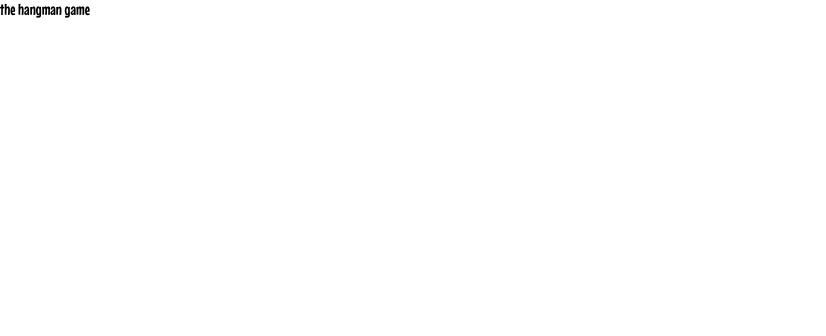
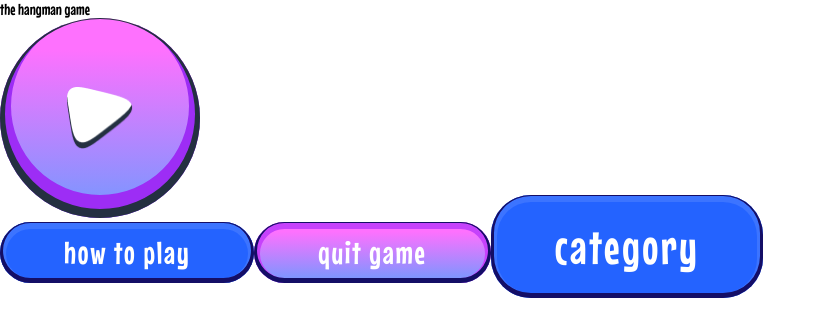
Before and after one commit to dan-nitu/hangman-game, a Vue app: page / in a window 1280 px wide. Shown: the top 336 px of the page, without its empty margins (0-826 px from the left). Built offline with nearby package versions, Linux system fonts and the light colour scheme.

Commit message:
button vue component, button primary, secondary, play, category variants

```diff
--- a/src/assets/scss/_fonts.scss
+++ b/src/assets/scss/_fonts.scss
@@ -1,5 +1,5 @@
 @font-face {
-  font-family: 'MouseMemoirs';
+  font-family: 'MousMemoirs';
   src: url('../fonts/MouseMemoirs-Regular.ttf') format('truetype-variations');
   font-weight: 200 1000;
   font-style: normal;
--- a/src/assets/scss/_layout.scss
+++ b/src/assets/scss/_layout.scss
@@ -1,3 +1,3 @@
 html {
-  font-family: 'MouseMemoirs', sans-serif;
+  font-family: 'MousMemoirs', sans-serif;
 }
--- a/src/assets/scss/_typography.scss
+++ b/src/assets/scss/_typography.scss
@@ -1,4 +1,5 @@
-$font-house-memoirs: 'House Memoirs', sans-serif;
+@use 'sass:map';
+@use 'sass:list';
 
 $text-presets: (
   1: (
@@ -64,14 +65,13 @@ $text-presets: (
 );
 
 @mixin text-preset($preset-number) {
-  $preset: map-get($text-presets, $preset-number);
+  $preset: map.get($text-presets, $preset-number);
 
   @if $preset == null {
     @error "Text preset #{$preset-number} does not exist.";
   }
 
-  font-family: $font-house-memoirs;
-  font-size: nth($preset, 1);
-  line-height: nth($preset, 2);
-  letter-spacing: nth($preset, 3);
+  font-size: list.nth($preset, 1);
+  line-height: list.nth($preset, 2);
+  letter-spacing: list.nth($preset, 3);
 }
--- a/src/assets/scss/_variables.scss
+++ b/src/assets/scss/_variables.scss
@@ -21,6 +21,10 @@ $gradient-2: linear-gradient(180deg, #67b6ff -7%, #ffffff 108%);
 $gradient-3: linear-gradient(180deg, #fe71fe 16%, #7199ff 100%);
 $gradient-4: linear-gradient(180deg, #ff95ff 0%, #a3aeff 100%);
 $gradient-5: linear-gradient(180deg, #1a043a 0%, #151278 70%, #2b1677 100%);
+
+// BREAKPOINTS
+$breakpoint-tablet: 768px;
+$breakpoint-desktop: 1024px;
 
 // SPACING
 $spacing-0: 0;
--- /dev/null
+++ b/src/assets/scss/components/_button.scss
@@ -0,0 +1,80 @@
+@use '../variables' as *;
+@use '../typography' as *;
+
+.button {
+  color: $neutral-0;
+
+  &.play {
+    display: flex;
+    justify-content: center;
+    align-items: center;
+
+    width: 160px;
+    aspect-ratio: 1/1;
+
+    @media (min-width: $breakpoint-tablet) {
+      width: 200px;
+    }
+
+    background: $gradient-3;
+    box-shadow:
+      inset 0px -4px 0px 5px $slate-600,
+      inset 0px -12px 0px 11px #9d2df5;
+    border-radius: $radius-full;
+
+    &:hover {
+      background: $gradient-4;
+    }
+
+    img {
+      height: 50px;
+
+      @media (min-width: $breakpoint-tablet) {
+        height: 62px;
+      }
+    }
+  }
+
+  &.primary,
+  &.secondary {
+    padding: 12px 64px;
+    border-radius: $radius-40;
+    @include text-preset(8);
+  }
+
+  &.primary {
+    background: $blue-600;
+    box-shadow:
+      inset 0px -2px 0px 3px #140e66,
+      inset 0px 1px 0px 6px #3c74ff;
+
+    &:hover {
+      background: $blue-500;
+    }
+  }
+
+  &.secondary {
+    background: $gradient-3;
+    box-shadow:
+      inset 0px -2px 0px 3px #140e66,
+      inset 0px 1px 0px 6px #c642fb;
+
+    &:hover {
+      background: $gradient-4;
+    }
+  }
+
+  &.category {
+    padding: 24px 64px;
+    background: $blue-600;
+    box-shadow:
+      inset 0px -2px 0px 3px #140e66,
+      inset 0px 1px 0px 6px #3c74ff;
+    border-radius: $radius-40;
+    @include text-preset(6);
+
+    &:hover {
+      background: $blue-500;
+    }
+  }
+}
--- a/src/assets/scss/main.scss
+++ b/src/assets/scss/main.scss
@@ -3,3 +3,5 @@
 @use 'reset';
 @use 'typography' as *;
 @use 'layout' as *;
+
+@use 'components/button';
--- /dev/null
+++ b/src/components/Button.vue
@@ -0,0 +1,26 @@
+<script setup>
+import { defineProps, computed } from 'vue'
+import { RouterLink } from 'vue-router'
+
+const props = defineProps({
+  to: {
+    type: String,
+    default: '/',
+  },
+  variant: {
+    type: String,
+    default: 'primary', // primary secondary play
+  },
+})
+
+const link = computed(() => {
+  return props.variant === 'play' ? '/play-category' : props.to
+})
+</script>
+
+<template>
+  <RouterLink :to="link" :class="['button', props.variant]">
+    <img v-if="props.variant === 'play'" src="../assets/images/icon-play.png" alt="play-button" />
+    <slot v-else />
+  </RouterLink>
+</template>
--- a/src/views/HomeView.vue
+++ b/src/views/HomeView.vue
@@ -1,3 +1,12 @@
-<script setup></script>
+<script setup>
+import Button from '@/components/Button.vue'
+</script>
 
-<template>the hangman game</template>
+<template>
+  <h1>the hangman game</h1>
+
+  <Button variant="play" />
+  <Button variant="primary" to="#">how to play</Button>
+  <Button variant="secondary" to="#">quit game</Button>
+  <Button variant="category" to="#">category</Button>
+</template>
```
Also changed, not shown: src/assets/images/icon-play.png (added), src/assets/images/icon-play.svg (deleted).
